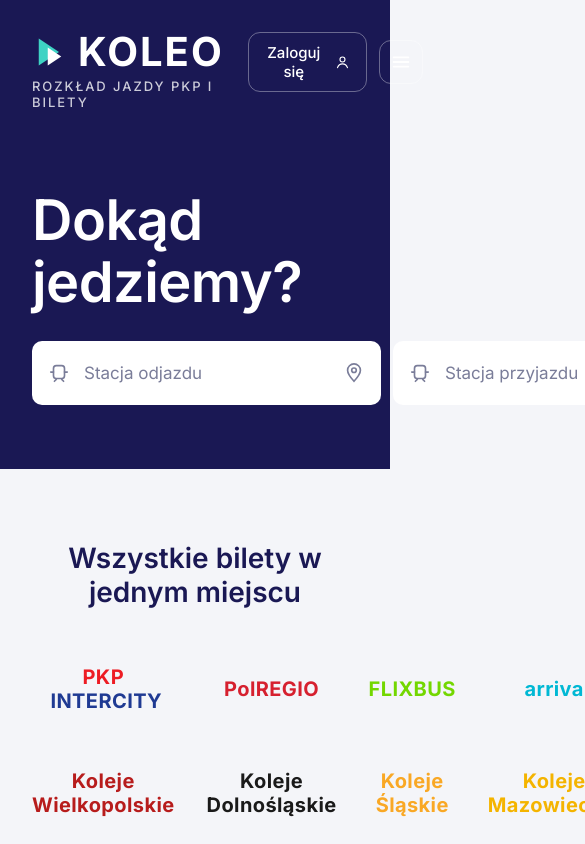
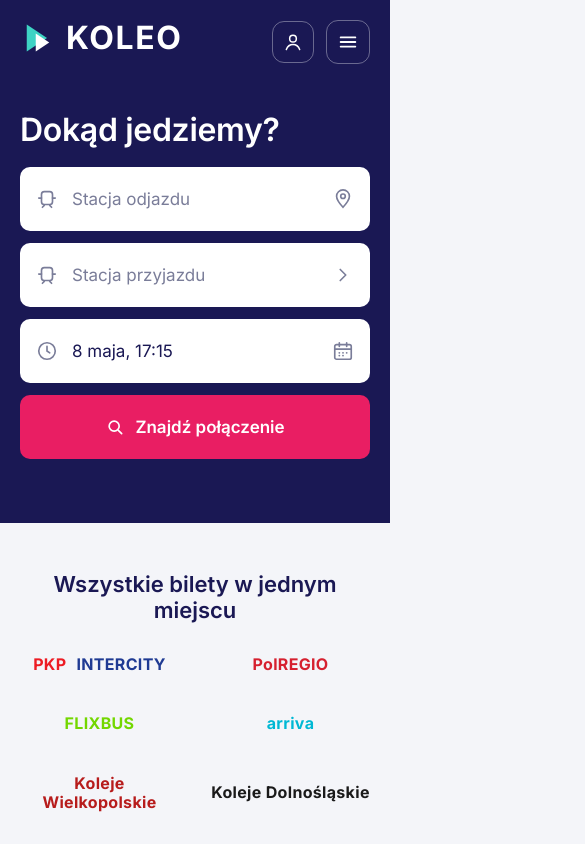
Before and after one commit to Max12rt/Zako, an Angular app in the folder frontend/: page / in a window 390 px wide. Shown: the top 844 px of the page, 585 px wide, since content can reach past the window. Built offline with nearby package versions, Linux system fonts and the light colour scheme.

Commit message:
feat(frontend): add responsive breakpoints for KOLEO homepage

```diff
--- a/frontend/src/app/app.scss
+++ b/frontend/src/app/app.scss
@@ -216,3 +216,65 @@
 .op--skm       { color: #00bfa5; }
 .op--lka       { color: #c62828; }
 .op--leo       { color: #fdd835; background: #1a1a1a; padding: 6px 14px; border-radius: 4px; }
+
+@media (max-width: 1023px) {
+  .search {
+    grid-template-columns: 1fr 1fr;
+  }
+  .search__cta {
+    grid-column: 1 / -1;
+  }
+  .operators__grid {
+    grid-template-columns: repeat(3, 1fr);
+  }
+  .hero__title {
+    font-size: 44px;
+  }
+}
+
+@media (max-width: 767px) {
+  .hero__inner,
+  .operators__inner {
+    padding: 0 20px;
+  }
+  .hero__topbar {
+    padding: 20px 0 16px;
+  }
+  .logo__word {
+    font-size: 32px;
+  }
+  .logo__tagline {
+    display: none;
+  }
+  .login-btn span {
+    display: none;
+  }
+  .login-btn {
+    padding: 10px;
+  }
+  .hero__title {
+    font-size: 32px;
+    margin: 32px 0 20px;
+  }
+  .search {
+    grid-template-columns: 1fr;
+  }
+  .search__cta {
+    grid-column: auto;
+    width: 100%;
+  }
+  .operators {
+    padding: 48px 0 64px;
+  }
+  .operators__title {
+    font-size: 22px;
+    margin-bottom: 32px;
+  }
+  .operators__grid {
+    grid-template-columns: repeat(2, 1fr);
+    row-gap: 40px;
+  }
+  .op {
+    font-size: 16px;
+  }
+}
```
